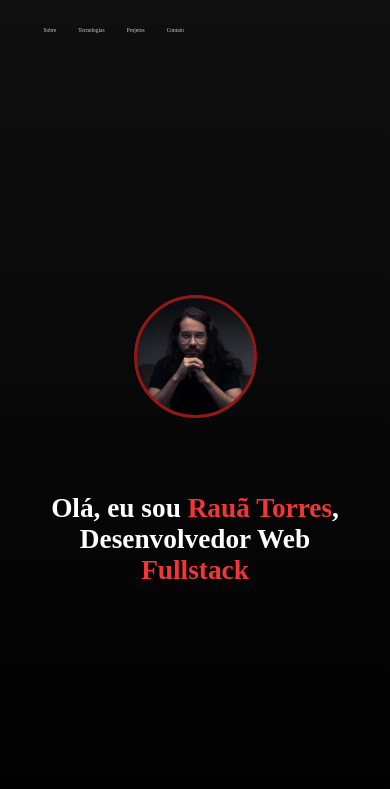
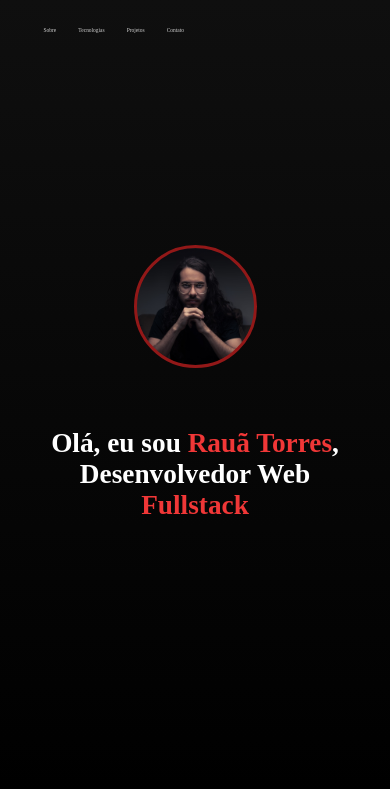
Before and after one commit to Rauatorres/meu-site, a React (Create React App) app: page / in a window 390 px wide. Shown: the top 789 px of the page. Built offline with nearby package versions, Linux system fonts and the light colour scheme.

Commit message:
header responsivo mobile

```diff
--- a/src/components/header/css/Header.css
+++ b/src/components/header/css/Header.css
@@ -50,3 +50,12 @@
         font-size: 7vw;
     }
 }
+
+@media (max-width: 425px) {
+    .MinhaImagemApresentacao{
+        margin-top: 50px;
+        margin-bottom: 10px;
+    }
+    .TextoApresentacao{
+    }
+}
```
